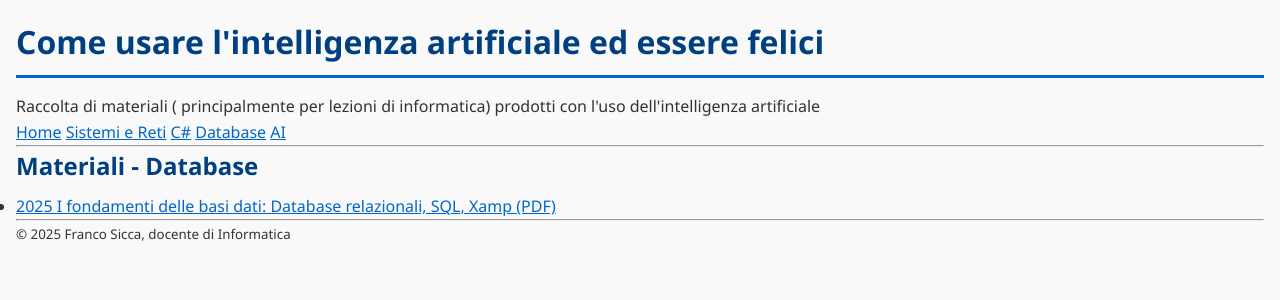
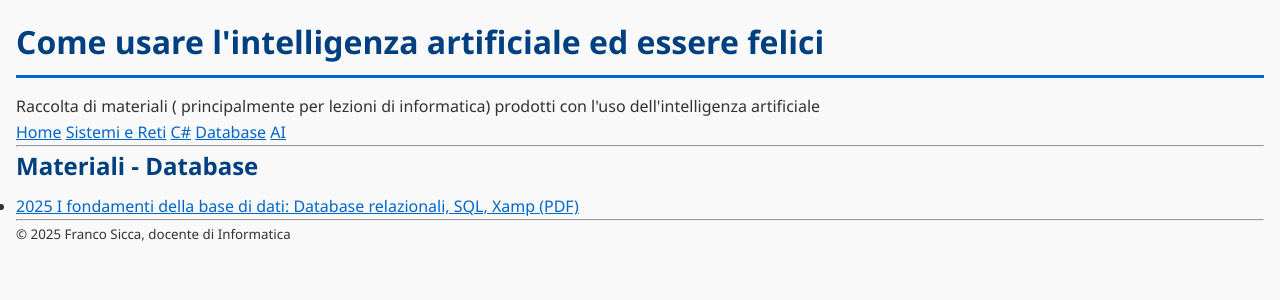
Before and after one commit to franco71to/sicca, a Jekyll site: the page built from materiali/database.md, in a window 1280 px wide. Shown: the top 300 px of the page. Built offline with Jekyll 4.4.1, drawn with Linux system fonts in a browser that asks for light colours.

Commit message:
Update database.md

```diff
--- a/materiali/database.md
+++ b/materiali/database.md
@@ -5,4 +5,4 @@
 
 ## Materiali - Database
 
-- [2025 I fondamenti delle basi dati: Database relazionali, SQL, Xamp (PDF)]({{ site.baseurl }}/assets/2026–Basi-di-Dati-SQL-XAMPP.pdf)
+- [2025 I fondamenti della base di dati: Database relazionali, SQL, Xamp (PDF)]({{ site.baseurl }}/assets/2026–Basi-di-Dati-SQL-XAMPP.pdf)
```
